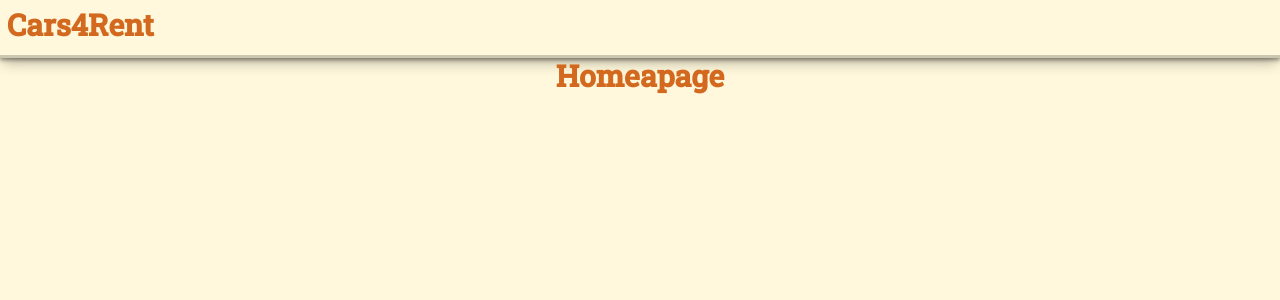
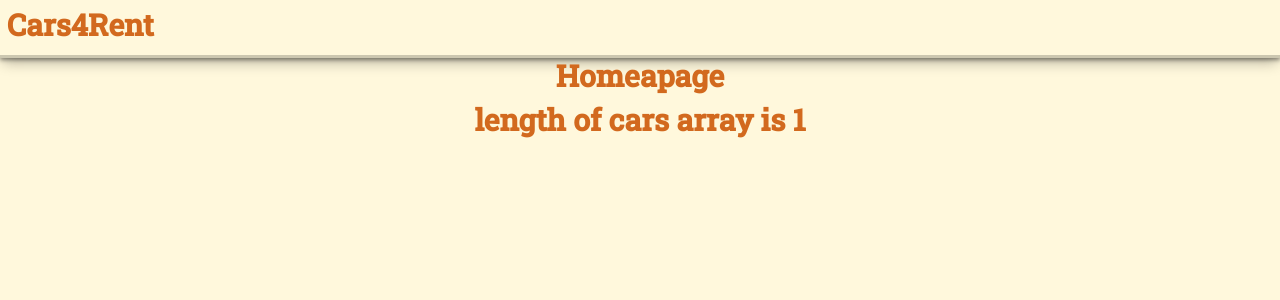
Before and after one commit to vaishakhp1902/Cars4Rent, a React (Create React App) app in the folder client/: page / in a window 1280 px wide. Shown: the top 300 px of the page. Built offline with nearby package versions, Linux system fonts and the light colour scheme; a web font is replaced by a local one.

Commit message:
add redux store and carsReducer

```diff
--- a/client/src/pages/Home.js
+++ b/client/src/pages/Home.js
@@ -1,10 +1,17 @@
 import React from 'react'
 import DefaultLayout from '../components/DefaultLayout'
 
+import { useSelector } from 'react-redux'
+
+
+
 function Home() {
+
+    const {cars} = useSelector(state=>state.carsReducer)
     return (
         <DefaultLayout>
             <h1>Homeapage</h1>
+            <h1>length of cars array is {cars.length}</h1>
         </DefaultLayout>
     )
 }
--- /dev/null
+++ b/client/src/redux/reducers/carsReducer.js
@@ -0,0 +1,11 @@
+const initialData = {
+    cars:['tata']
+}
+
+
+export const carsReducer = (state=initialData,action) => {
+    switch(action.type)
+    {
+        default: return state
+    }
+}
--- /dev/null
+++ b/client/src/redux/store.js
@@ -0,0 +1,24 @@
+import { createStore, applyMiddleware  , combineReducers } from 'redux';
+import { composeWithDevTools } from 'redux-devtools-extension';
+import thunk from 'redux-thunk';
+
+import { carsReducer } from './reducers/carsReducer';
+
+
+const composeEnhancers = composeWithDevTools({});
+
+const rootReducer = combineReducers({
+    carsReducer
+
+})
+
+const store = createStore(
+  rootReducer,
+
+  composeEnhancers(
+    applyMiddleware(thunk)
+
+  )
+);
+
+export default store
```
Also changed, not shown: client/src/index.js (+6 -2 lines).
